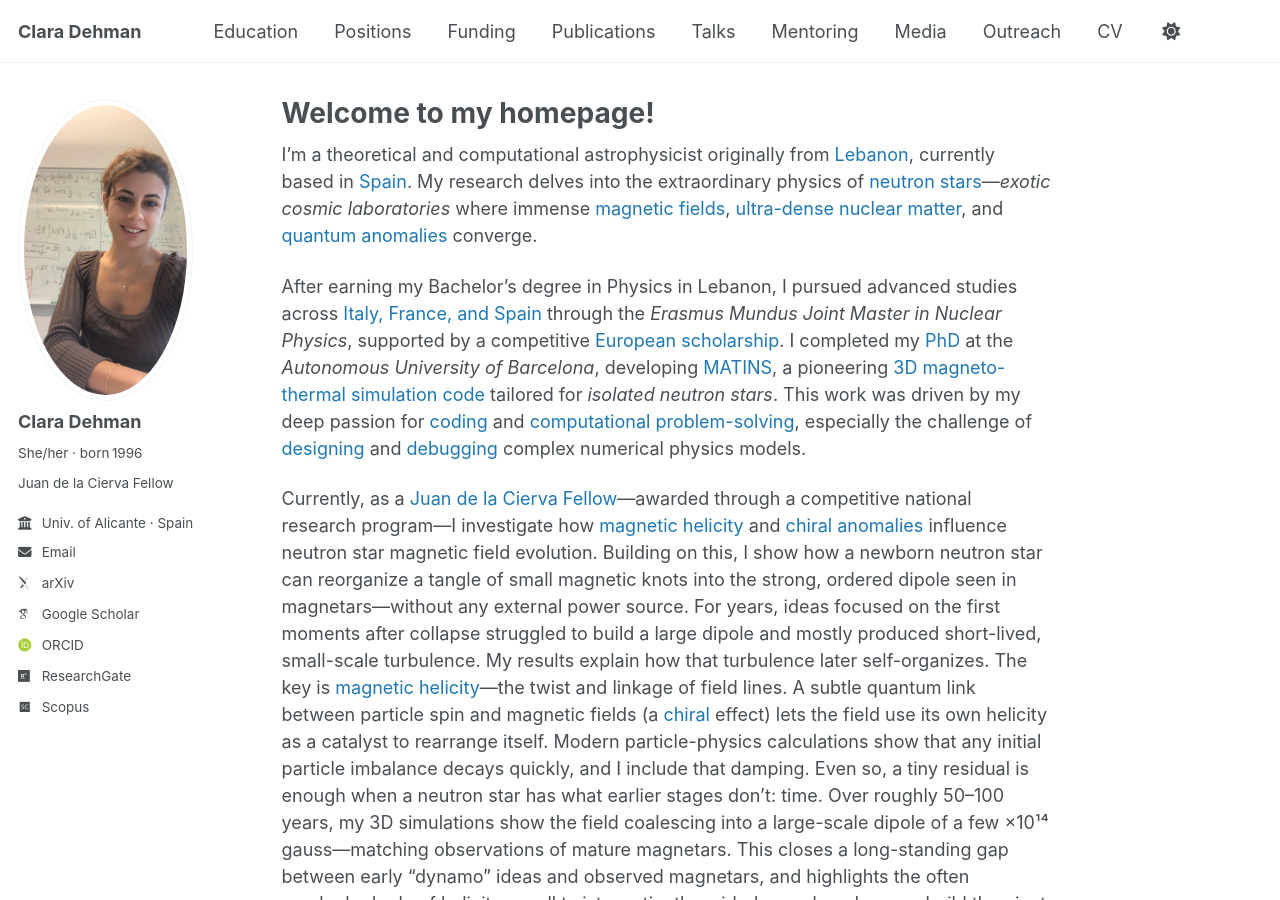
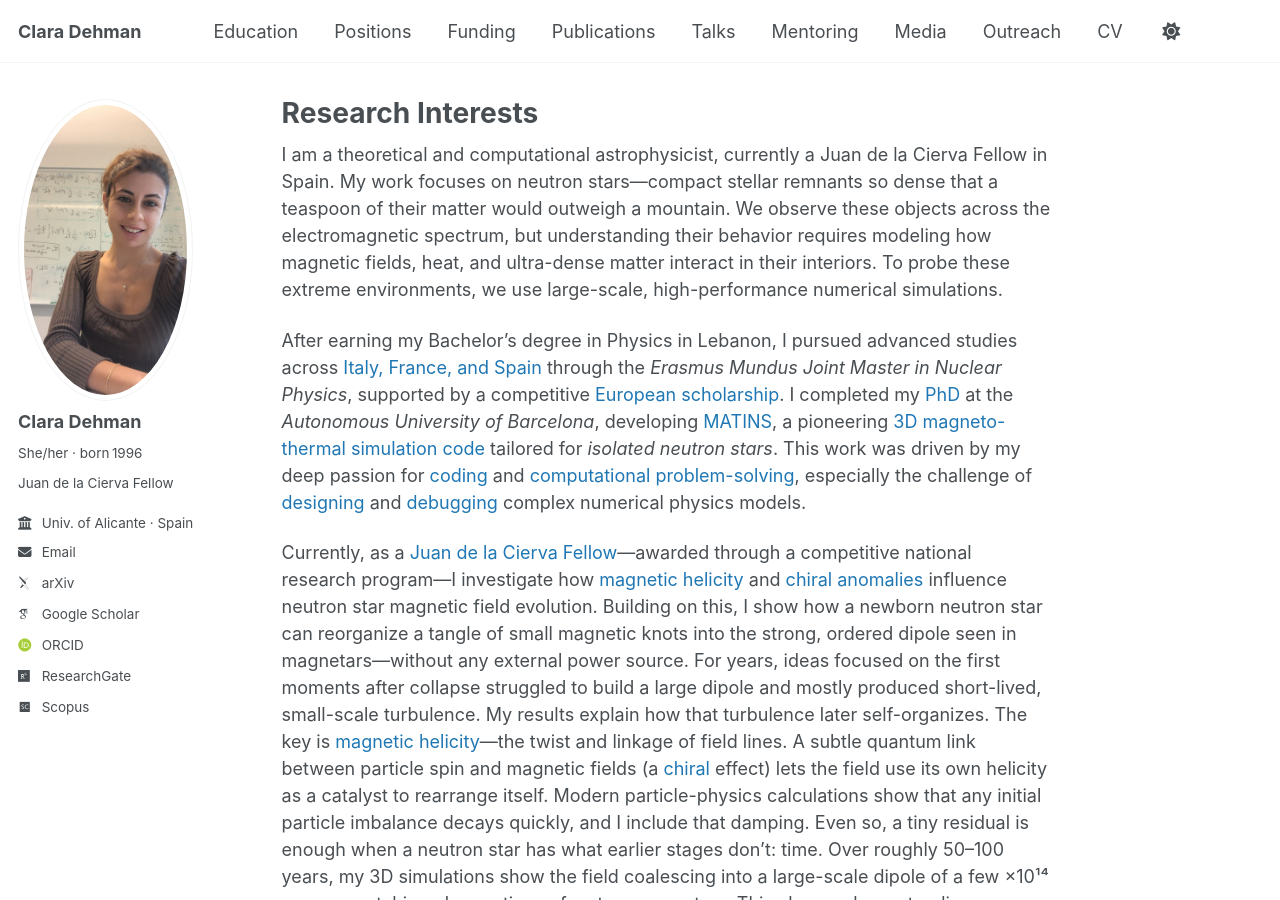
Before and after one commit to ClaraDehman/ClaraDehman.github.io, a Jekyll site: the page built from _pages/about.md, in a window 1280 px wide and 900 px high. Built offline with Jekyll 4.4.1, drawn with Linux system fonts in a browser that asks for light colours; some web fonts are replaced.

Commit message:
modifying the intro about.md

```diff
--- a/_pages/about.md
+++ b/_pages/about.md
@@ -1,6 +1,6 @@
 ---
 permalink: /
-title: "Welcome to my homepage!"
+title: "Research Interests"
 author_profile: true
 redirect_from:
   - /about/
@@ -14,7 +14,7 @@ redirect_from:
 
 <!--**<span class="blue">Welcome to my homepage!</span>**-->
 
-I’m a theoretical and computational astrophysicist originally from <span class="blue">Lebanon</span>, currently based in <span class="blue">Spain</span>. My research delves into the extraordinary physics of <span class="blue">neutron stars</span>—<em>exotic cosmic laboratories</em> where immense <span class="blue">magnetic fields</span>, <span class="blue">ultra-dense nuclear matter</span>, and <span class="blue">quantum anomalies</span> converge.
+I am a theoretical and computational astrophysicist, currently a Juan de la Cierva Fellow in Spain. My work focuses on neutron stars—compact stellar remnants so dense that a teaspoon of their matter would outweigh a mountain. We observe these objects across the electromagnetic spectrum, but understanding their behavior requires modeling how magnetic fields, heat, and ultra-dense matter interact in their interiors. To probe these extreme environments, we use large-scale, high-performance numerical simulations.
 
 After earning my Bachelor’s degree in Physics in Lebanon, I pursued advanced studies across <span class="blue">Italy, France, and Spain</span> through the <em>Erasmus Mundus Joint Master in Nuclear Physics</em>, supported by a competitive <span class="blue">European scholarship</span>. I completed my <span class="blue">PhD</span> at the <em>Autonomous University of Barcelona</em>, developing <span class="blue">MATINS</span>, a pioneering <span class="blue">3D magneto-thermal simulation code</span> tailored for <em>isolated neutron stars</em>. This work was driven by my deep passion for <span class="blue">coding</span> and <span class="blue">computational problem-solving</span>, especially the challenge of <span class="blue">designing</span> and <span class="blue">debugging</span> complex numerical physics models.
 
```
